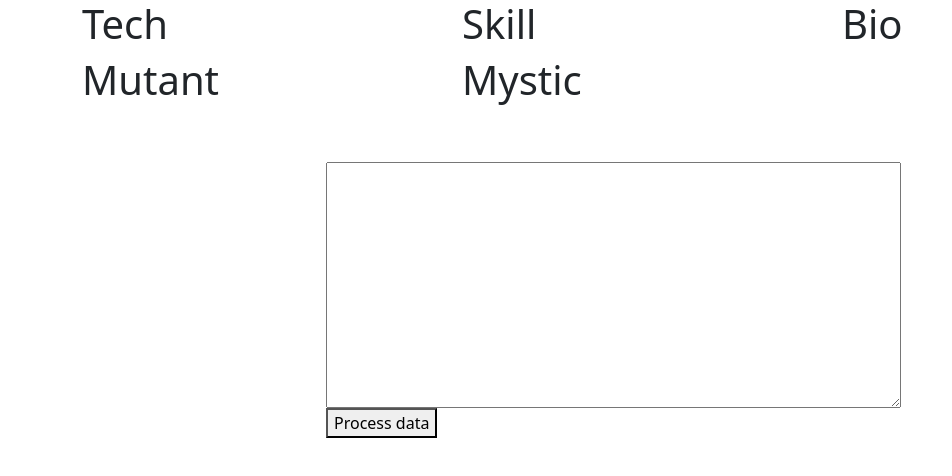
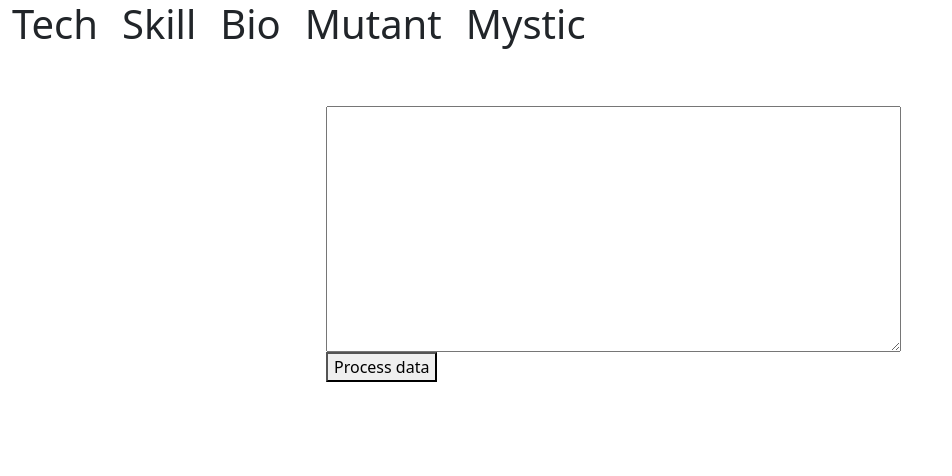
Before and after one commit to sniffen/ISOCheck, a plain HTML site: page index.html in a window 1280 px wide. Shown: the whole page, without its empty margins (0-952 px from the left). Drawn offline with Linux system fonts and the light colour scheme.

Commit message:
Changed the grid

```diff
--- a/index.html
+++ b/index.html
@@ -5,6 +5,12 @@
   <link href="css/bootstrap.min.css" rel="stylesheet">
   <link href="css/bootstrap-treeview.min.css" rel="stylesheet">
   <link href="css/all.min.css" rel="stylesheet">
+
+  <style>
+  body {
+    overflow-x: hidden;
+  }
+  </style>
 
 </head>
   <body>
@@ -21,30 +27,30 @@
     <script src="skill.js"></script>
 
 
-    <div class="container">
+    <div class="container-fluid">
 
-      <div class="row mb-12">
-        <div id='Tech' class="col-4 themed-grid-col">
+      <div class="row row-cols-auto">
+        <div id='Tech' class="col">
           <h1>Tech</h1>
           <div id='TechTree'></div>
         </div>
 
-        <div id='Skill' class="col-4 themed-grid-col">
+        <div id='Skill' class="col">
           <h1>Skill</h1>
           <div id='SkillTree'></div>
         </div>
 
-        <div id='Bio' class="col-4 themed-grid-col">
+        <div id='Bio' class="col">
           <h1>Bio</h1>
           <div id='BioTree'></div>
         </div>
 
-        <div id='Mutant' class="col-4 themed-grid-col">
+        <div id='Mutant' class="col">
           <h1>Mutant</h1>
           <div id='MutantTree'></div>
         </div>
 
-        <div id='Mystic' class="col-4 themed-grid-col">
+        <div id='Mystic' class="col">
           <h1>Mystic</h1>
           <div id='MysticTree'></div>
         </div>
@@ -52,7 +58,7 @@
 
     </div>
 
-    <div class="row mb-12" style='padding-top: 50px;'>
+    <div class="row mb-12" style='padding-top: 50px; padding-bottom: 20px;'>
       <div class="col-3 themed-grid-col"></div>
       <div id='data' class="col-6 themed-grid-col">
         <div id='info'></div>
```
